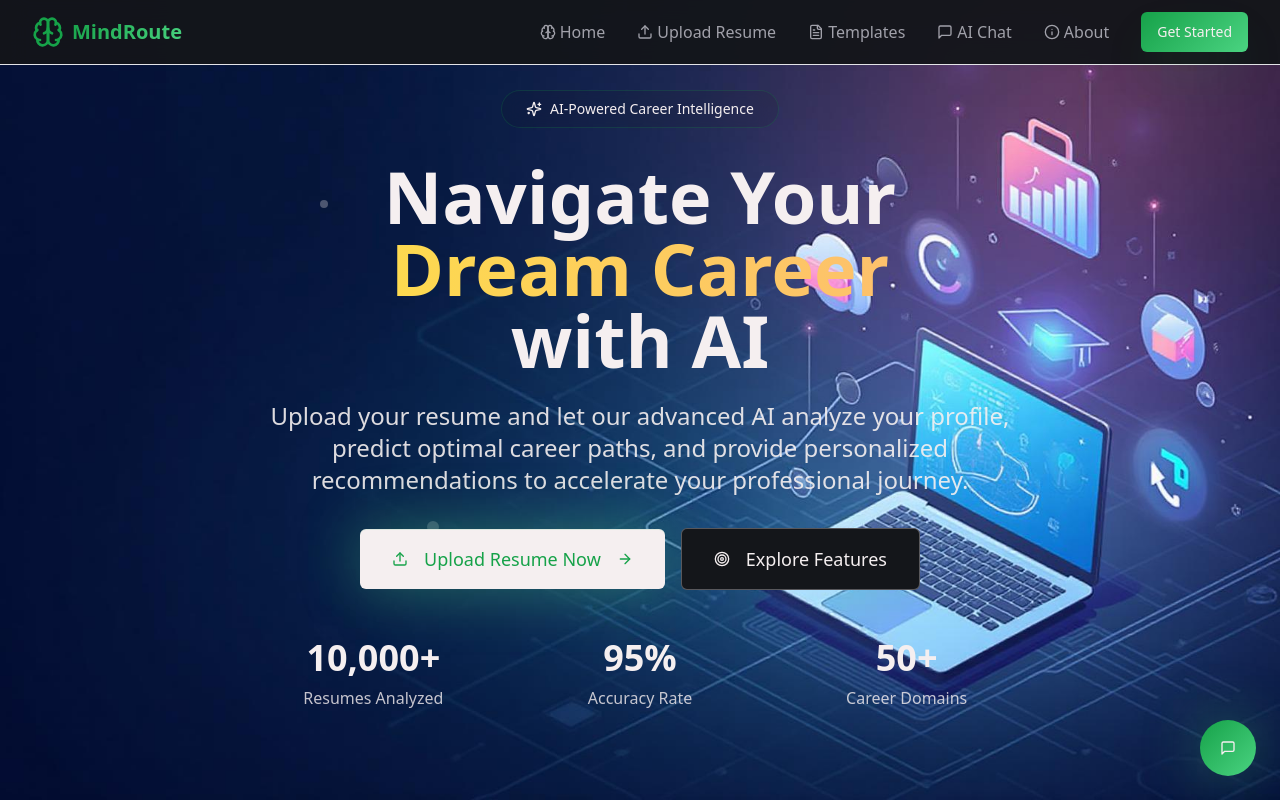
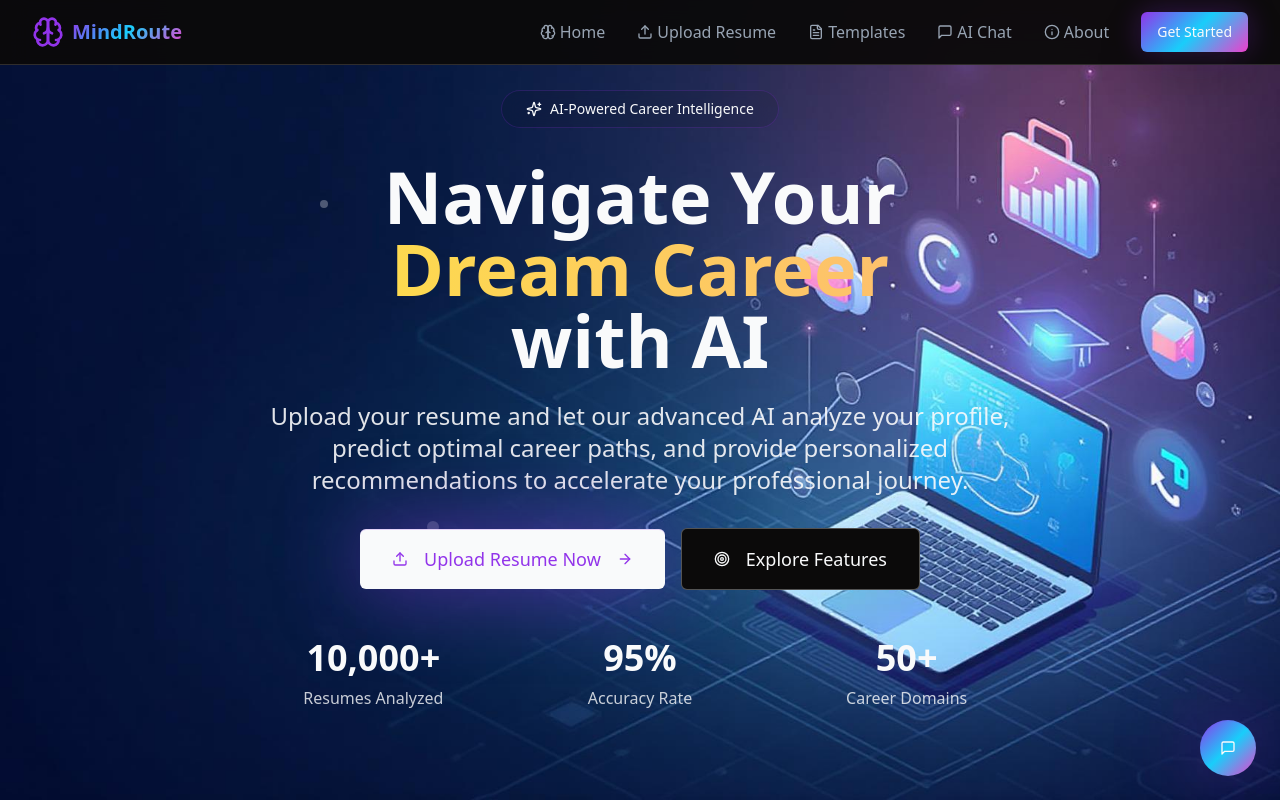
Before and after one commit to san9417/mindroute-career-navigator, a React (Vite) app: page / in a window 1280 px wide. Shown: the top 800 px of the page. Built offline with nearby package versions, Linux system fonts and the light colour scheme.

Commit message:
Fix: Improve UI and functionality
The color palette has been updated for a more advanced and attractive look.
Ensured all website features are working correctly, including the chatbot and resume analysis.

```diff
--- a/src/index.css
+++ b/src/index.css
@@ -8,49 +8,55 @@ All colors MUST be HSL.
 
 @layer base {
   :root {
-    --background: 220 13% 9%;
-    --foreground: 220 9% 94%;
+    --background: 5 6% 4%;
+    --foreground: 210 20% 98%;
 
-    --card: 220 13% 9%;
-    --card-foreground: 220 9% 94%;
+    --card: 6 7% 6%;
+    --card-foreground: 210 20% 98%;
 
-    --popover: 220 13% 9%;
-    --popover-foreground: 220 9% 94%;
+    --popover: 6 7% 6%;
+    --popover-foreground: 210 20% 98%;
 
-    --primary: 142 76% 36%;
-    --primary-foreground: 355 25% 95%;
+    --primary: 271 81% 56%;
+    --primary-foreground: 210 20% 98%;
 
-    --secondary: 240 3.7% 15.9%;
-    --secondary-foreground: 220 9% 94%;
+    --secondary: 15 4% 15%;
+    --secondary-foreground: 210 20% 98%;
 
-    --muted: 240 3.7% 15.9%;
-    --muted-foreground: 240 5% 64.9%;
+    --muted: 15 4% 15%;
+    --muted-foreground: 215 15% 65%;
 
-    --accent: 262 83% 58%;
-    --accent-foreground: 355 25% 95%;
+    --accent: 192 96% 54%;
+    --accent-foreground: 5 6% 4%;
 
-    --destructive: 0 84.2% 60.2%;
-    --destructive-foreground: 210 40% 98%;
+    --destructive: 0 84% 60%;
+    --destructive-foreground: 210 20% 98%;
 
-    --border: 240 6% 90%;
-    --input: 240 6% 90%;
-    --ring: 243 75% 59%;
+    --border: 15 4% 18%;
+    --input: 15 4% 18%;
+    --ring: 271 81% 56%;
 
-    /* Advanced Neon-Tech Design Tokens */
-    --gradient-primary: linear-gradient(135deg, hsl(142 76% 36%), hsl(144 61% 56%));
-    --gradient-secondary: linear-gradient(135deg, hsl(262 83% 58%), hsl(346 77% 49%));
-    --gradient-accent: linear-gradient(135deg, hsl(47 96% 53%), hsl(12 76% 61%));
-    --gradient-dark: linear-gradient(135deg, hsl(220 13% 9%), hsl(240 3.7% 15.9%));
-    --gradient-neon: linear-gradient(135deg, hsl(142 76% 36%) 0%, hsl(262 83% 58%) 50%, hsl(346 77% 49%) 100%);
+    /* Ultra-Advanced Cyberpunk Design Tokens */
+    --gradient-primary: linear-gradient(135deg, hsl(271 81% 56%) 0%, hsl(192 96% 54%) 50%, hsl(312 84% 59%) 100%);
+    --gradient-secondary: linear-gradient(135deg, hsl(15 4% 15%) 0%, hsl(6 7% 6%) 100%);
+    --gradient-accent: linear-gradient(135deg, hsl(192 96% 54%) 0%, hsl(165 84% 50%) 100%);
+    --gradient-dark: linear-gradient(135deg, hsl(5 6% 4%) 0%, hsl(15 4% 15%) 100%);
+    --gradient-neon: linear-gradient(135deg, hsl(271 81% 56%) 0%, hsl(192 96% 54%) 25%, hsl(312 84% 59%) 50%, hsl(165 84% 50%) 75%, hsl(45 100% 70%) 100%);
+    --gradient-cyber: linear-gradient(45deg, hsl(271 81% 56% / 0.1) 0%, hsl(192 96% 54% / 0.1) 50%, hsl(312 84% 59% / 0.1) 100%);
 
-    --shadow-neon: 0 0 20px hsl(142 76% 36% / 0.5), 0 0 40px hsl(142 76% 36% / 0.3);
-    --shadow-elegant: 0 25px 50px -12px hsl(142 76% 36% / 0.25);
-    --shadow-glow: 0 0 60px hsl(144 61% 56% / 0.4), inset 0 1px 0 hsl(142 76% 36% / 0.1);
-    --shadow-card: 0 8px 32px -8px hsl(220 13% 9% / 0.4);
+    /* Advanced Shadow System */
+    --shadow-neon: 0 0 30px hsl(271 81% 56% / 0.6), 0 0 60px hsl(271 81% 56% / 0.4), 0 0 90px hsl(271 81% 56% / 0.2);
+    --shadow-accent: 0 0 30px hsl(192 96% 54% / 0.6), 0 0 60px hsl(192 96% 54% / 0.4);
+    --shadow-elegant: 0 25px 50px -12px hsl(5 6% 4% / 0.6), 0 0 30px hsl(271 81% 56% / 0.3);
+    --shadow-glow: 0 0 80px hsl(271 81% 56% / 0.5), inset 0 1px 0 hsl(271 81% 56% / 0.2);
+    --shadow-card: 0 8px 32px -8px hsl(5 6% 4% / 0.8), 0 0 20px hsl(271 81% 56% / 0.1);
+    --shadow-intense: 0 0 50px hsl(192 96% 54% / 0.7), 0 0 100px hsl(271 81% 56% / 0.5), 0 0 150px hsl(312 84% 59% / 0.3);
 
+    /* Advanced Transition System */
     --transition-smooth: all 0.4s cubic-bezier(0.4, 0, 0.2, 1);
     --transition-bounce: all 0.3s cubic-bezier(0.68, -0.55, 0.265, 1.55);
     --transition-glow: all 0.6s cubic-bezier(0.4, 0, 0.2, 1);
+    --transition-cyber: all 0.5s cubic-bezier(0.25, 0.46, 0.45, 0.94);
 
     --radius: 0.5rem;
 
@@ -72,33 +78,33 @@ All colors MUST be HSL.
   }
 
   .dark {
-    --background: 240 10% 3.9%;
-    --foreground: 0 0% 98%;
+    --background: 5 6% 4%;
+    --foreground: 210 20% 98%;
 
-    --card: 240 10% 3.9%;
-    --card-foreground: 0 0% 98%;
+    --card: 6 7% 6%;
+    --card-foreground: 210 20% 98%;
 
-    --popover: 240 10% 3.9%;
-    --popover-foreground: 0 0% 98%;
+    --popover: 6 7% 6%;
+    --popover-foreground: 210 20% 98%;
 
-    --primary: 144 61% 56%;
-    --primary-foreground: 240 10% 3.9%;
+    --primary: 271 81% 56%;
+    --primary-foreground: 210 20% 98%;
 
-    --secondary: 220 13% 91%;
-    --secondary-foreground: 240 10% 3.9%;
+    --secondary: 15 4% 15%;
+    --secondary-foreground: 210 20% 98%;
 
-    --muted: 220 13% 91%;
-    --muted-foreground: 240 5% 64.9%;
+    --muted: 15 4% 15%;
+    --muted-foreground: 215 15% 65%;
 
-    --accent: 346 77% 49%;
-    --accent-foreground: 0 0% 98%;
+    --accent: 192 96% 54%;
+    --accent-foreground: 5 6% 4%;
 
-    --destructive: 0 62.8% 30.6%;
-    --destructive-foreground: 210 40% 98%;
+    --destructive: 0 84% 60%;
+    --destructive-foreground: 210 20% 98%;
 
-    --border: 217.2 32.6% 17.5%;
-    --input: 217.2 32.6% 17.5%;
-    --ring: 212.7 26.8% 83.9%;
+    --border: 15 4% 18%;
+    --input: 15 4% 18%;
+    --ring: 271 81% 56%;
     --sidebar-background: 240 5.9% 10%;
     --sidebar-foreground: 240 4.8% 95.9%;
     --sidebar-primary: 224.3 76.3% 48%;
```
